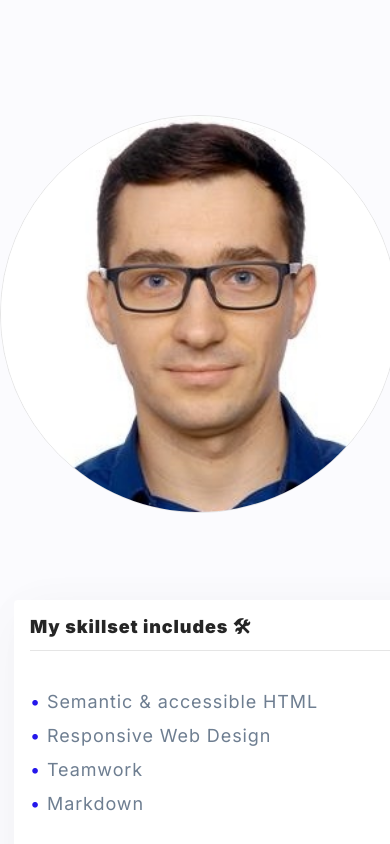
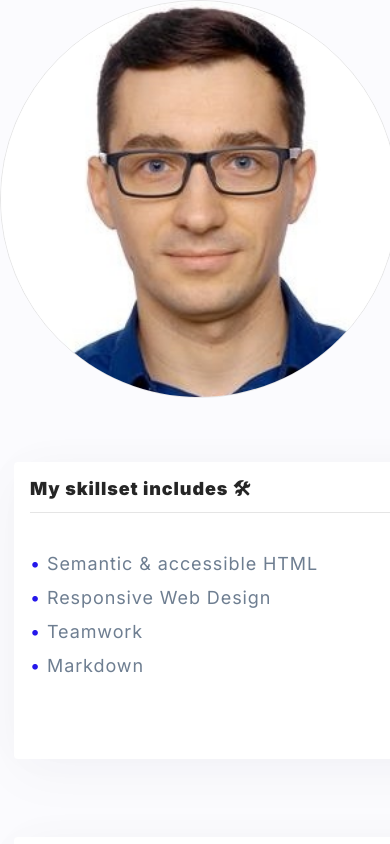
Before and after one commit to q270311/personal-homepage, a React (Create React App) app: page / in a window 390 px wide. Shown: the top 844 px of the page. Built offline with nearby package versions, Linux system fonts and the light colour scheme.

Commit message:
media query to Main component added

```diff
--- a/src/common/Container/styled.js
+++ b/src/common/Container/styled.js
@@ -4,10 +4,14 @@ export const Main = styled.main`
     display: grid;
     grid-template-columns: 1fr;
     grid-template-rows: auto;
-    grid-gap: 73px;
-
+    grid-gap: 74px;
     max-width: 1216px;
     margin: 0px auto;
-    padding-top:115px;
-    padding-bottom: 115px;
+    padding: 115px 0px;
+
+    @media (max-width: ${({ theme }) => theme.breakpoint.mobileMax}px) {
+        padding: 0px;
+        margin: 0px;
+        grid-gap: 50px;
+    }
 `;
```
